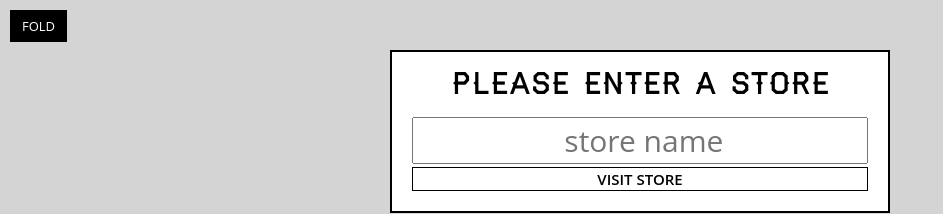
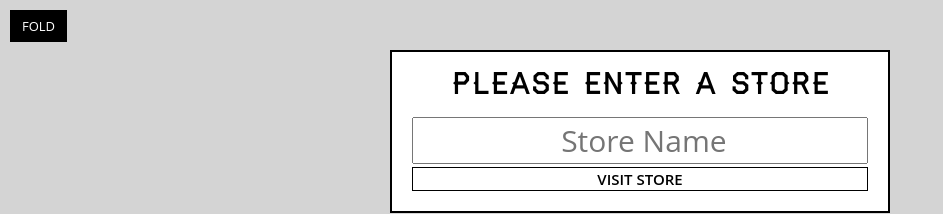
Before and after one commit to unclejide1/Second-react-project, a React (Create React App) app: page / in a window 1280 px wide. Shown: the top 214 px of the page, without its empty margins (0-943 px from the left). Built offline with nearby package versions, Linux system fonts and the light colour scheme.

Commit message:
add storepicker

```diff
--- a/src/components/StorePicker.js
+++ b/src/components/StorePicker.js
@@ -6,7 +6,7 @@ class StorePicker extends React.Component{
 
         <form className="store-selector">
             <h2>Please Enter A Store</h2>
-            <input type="text" required placeholder=" store name"/>
+            <input type="text" required placeholder=" Store Name"/>
             <button type ="submit"> Visit Store</button>
         </form>
 
```
